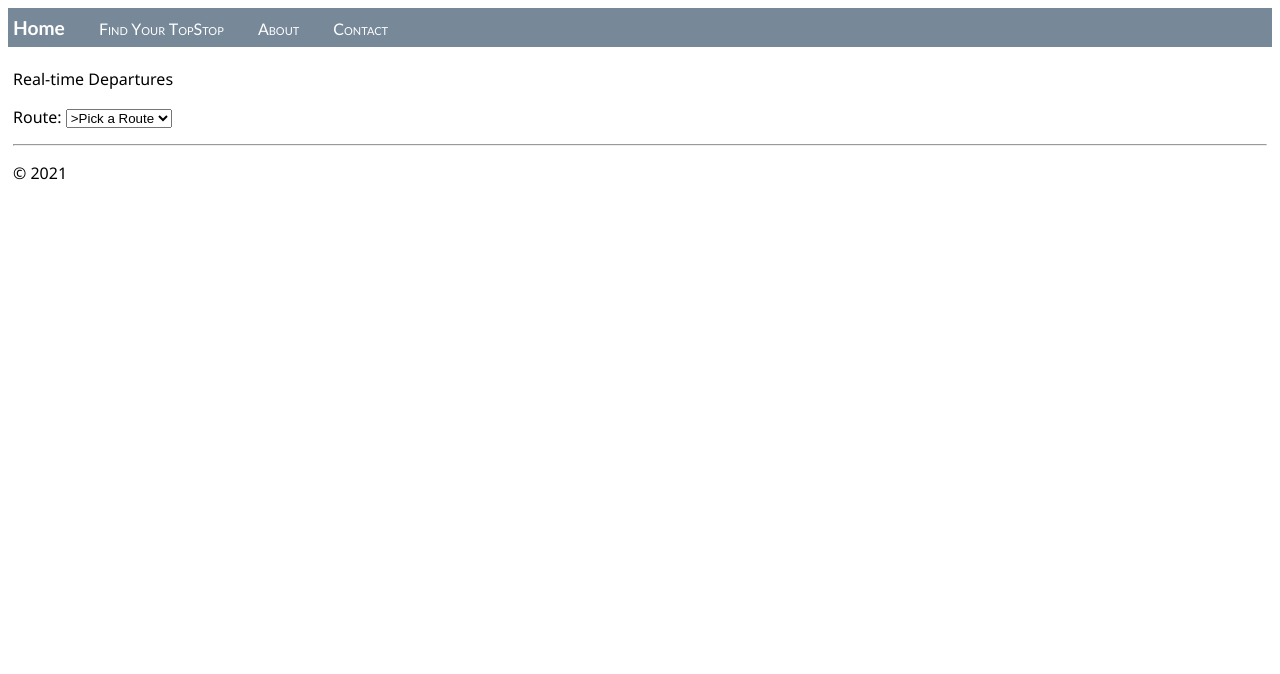
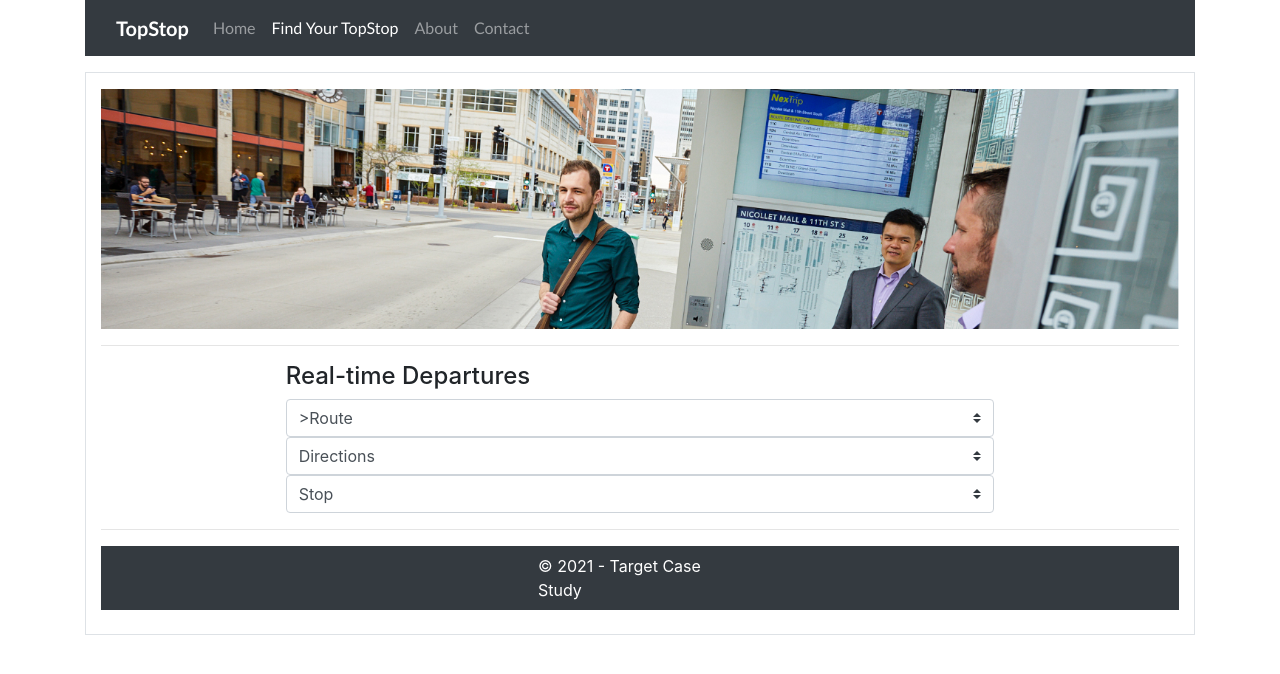
Before and after one commit to gdbeale/TopStop, a Flask app: page /topstop/ in a window 1280 px wide. Shown: the top 674 px of the page. Run offline with Flask 2, Linux system fonts and the light colour scheme; data that the repository does not hold is empty.

Commit message:
Styled UI

```diff
--- /dev/null
+++ b/topstop_app/static/site.js
@@ -0,0 +1,6 @@
+$(function () {
+  if (location.pathname !== '/') {
+    $('nav a').removeClass('active');
+    $('nav a[href^="/' + location.pathname.split("/")[1] + '"]').addClass('active');
+  }
+});
--- a/topstop_app/templates/layout.html
+++ b/topstop_app/templates/layout.html
@@ -1,26 +1,47 @@
 <!DOCTYPE html>
-<html>
+<html lang="en">
+
 <head>
     <meta charset="utf-8" />
     <title>{% block title %}{% endblock %}</title>
     <link rel="stylesheet" type="text/css" href="{{ url_for('static', filename='site.css')}}" />
+    <link rel="stylesheet" href="https://cdn.jsdelivr.net/npm/bootstrap@4.6.0/dist/css/bootstrap.min.css">
 </head>
 
 <body>
-        <div class="navbar">
-            <a href="{{ url_for('home') }}" class="navbar-brand">Home</a>
-            <a href="{{ url_for('topstop') }}" class="navbar-item">Find Your TopStop</a>
-            <a href="{{ url_for('about') }}" class="navbar-item">About</a>
-            <a href="{{ url_for('contact') }}" class="navbar-item">Contact</a>
+    <div class="container">
+        <nav class="navbar navbar-expand-md navbar-dark bg-dark mb-3">
+            <div class="container">
+                <a href="#" class="navbar-brand mr-3">TopStop</a>
+                <button type="button" class="navbar-toggler" data-toggle="collapse" data-target="#navbarCollapse">
+                    <span class="navbar-toggler-icon"></span>
+                </button>
+                <div class="collapse navbar-collapse" id="navbarCollapse">
+                    <div class="navbar-nav">
+                        <a href="{{ url_for('home') }}" class="nav-item nav-link active">Home</a>
+                        <a href="{{ url_for('topstop') }}" class="nav-item nav-link">Find Your TopStop</a>
+                        <a href="{{ url_for('about') }}" class="nav-item nav-link">About</a>
+                        <a href="{{ url_for('contact') }}" class="nav-item nav-link">Contact</a>
                     </div>
-
-        <div class="body-content">
+                </div>
+            </div>
+        </nav>
+        <div class="container border py-3 my-3">
+            <div><img src={{ url_for('static', filename='nextrip.jpg' )}} class="img-fluid"></div>
+            <div>
                 {% block content %}
                 {% endblock %}
-            <hr/>
-            <footer>
-                <p>© 2021</p>
+            </div>
+            <footer class="bg-dark text-white py-2 my-2">
+                <div class="mx-auto" style="width: 204px;">
+                    © 2021 - Target Case Study
+                </div>
             </footer>
         </div>
+    </div>
+    <script src="https://code.jquery.com/jquery-3.5.1.min.js"></script>
+    <script src="https://cdn.jsdelivr.net/npm/bootstrap@4.6.0/dist/js/bootstrap.bundle.min.js"></script>
+    <script src="{{ url_for('static', filename='site.js')}}"></script>
 </body>
+
 </html>
--- a/topstop_app/templates/topstop.html
+++ b/topstop_app/templates/topstop.html
@@ -5,12 +5,53 @@
 Find Your TopStop
 {% endblock %}
 {% block content %}
-<p>Real-time Departures</p>
-<p>Route:
-    <select name="routes" class="input" id="routes">
-    <option value="" selected>>Pick a Route</option>
-    {% for key, value in routes.items() %}
-    <option value="{{value}}" {{'selected' if value==key else '' }}>{{value}}</option>
-    {% endfor %}
-</select></p>
+<hr />
+<div class="row">
+    <div class="col"></div>
+    <div class="col-8">
+        <h4>Real-time Departures</h4>
+    </div>
+    <div class="col"></div>
+</div>
+<div class="row">
+    <div class="col"></div>
+    <div class="col-8">
+        <select name="route_select" class="custom-select" id="routes">
+            <option value="" selected>>Route</option>
+            {% for key, value in routes.items() %}
+            <option value="{{value}}" {{'selected' if value==key else '' }}>{{value}}</option>
+            {% endfor %}
+        </select>
+    </div>
+    <div class="col"></div>
+</div>
+<div class="row">
+    <div class="col"></div>
+    <div class="col-8">
+        <select name="direction_select" class="custom-select" id="direction">
+            <option value="" selected>Directions</option>
+            {% if directions: %}
+            {% for key, value in directions.items() %}
+            <option value="{{value}}" {{'selected' if value==key else '' }}>{{value}}</option>
+            {% endfor %}
+            {% endif %}
+        </select>
+    </div>
+    <div class="col"></div>
+</div>
+<div class="row">
+    <div class="col"></div>
+    <div class="col-8">
+        <select name="stop-select" class="custom-select" id="stop">
+            <option value="" selected>Stop</option>
+            {% if directions: %}
+            {% for key, value in stops.items() %}
+            <option value="{{value}}" {{'selected' if value==key else '' }}>{{value}}</option>
+            {% endfor %}
+            {% endif %}
+        </select>
+    </div>
+    <div class="col"></div>
+</div>
+<hr />
 {% endblock %}
```
Also changed, not shown: topstop_app/templates/contact.html (+5 -4 lines), topstop_app/templates/home.html (+8 -1 lines), topstop_app/static/nextrip.jpg (added). Lines whose indentation alone changed are shown as unchanged.
